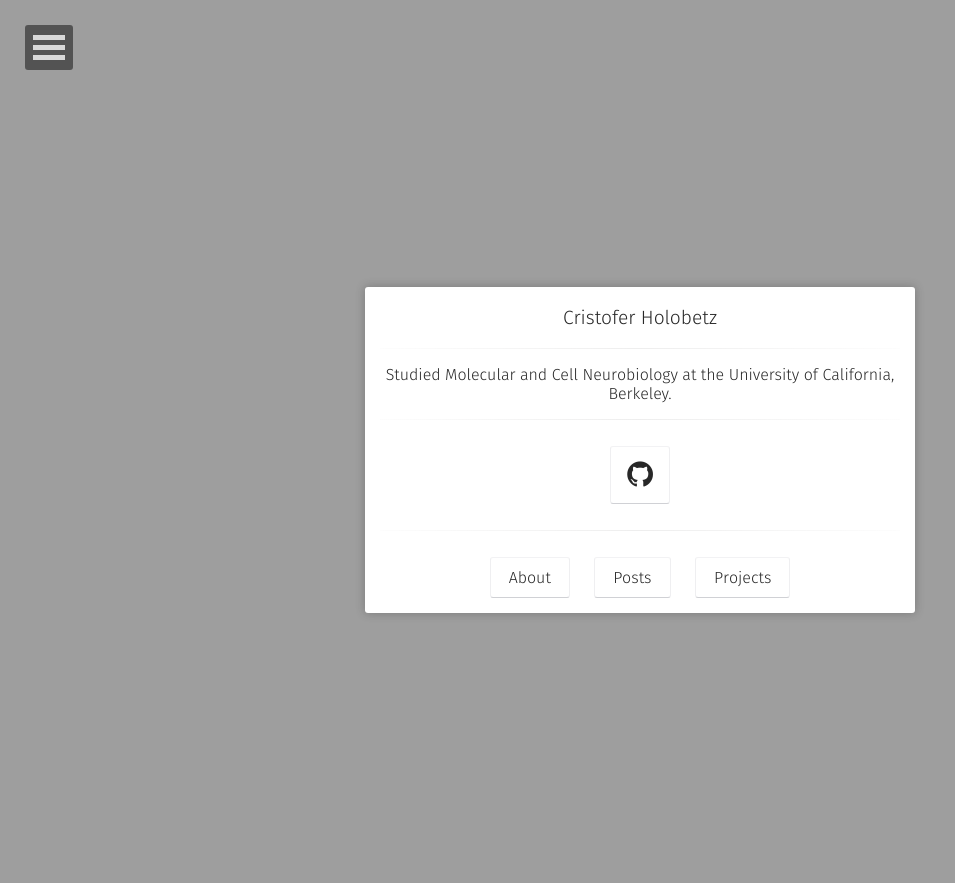
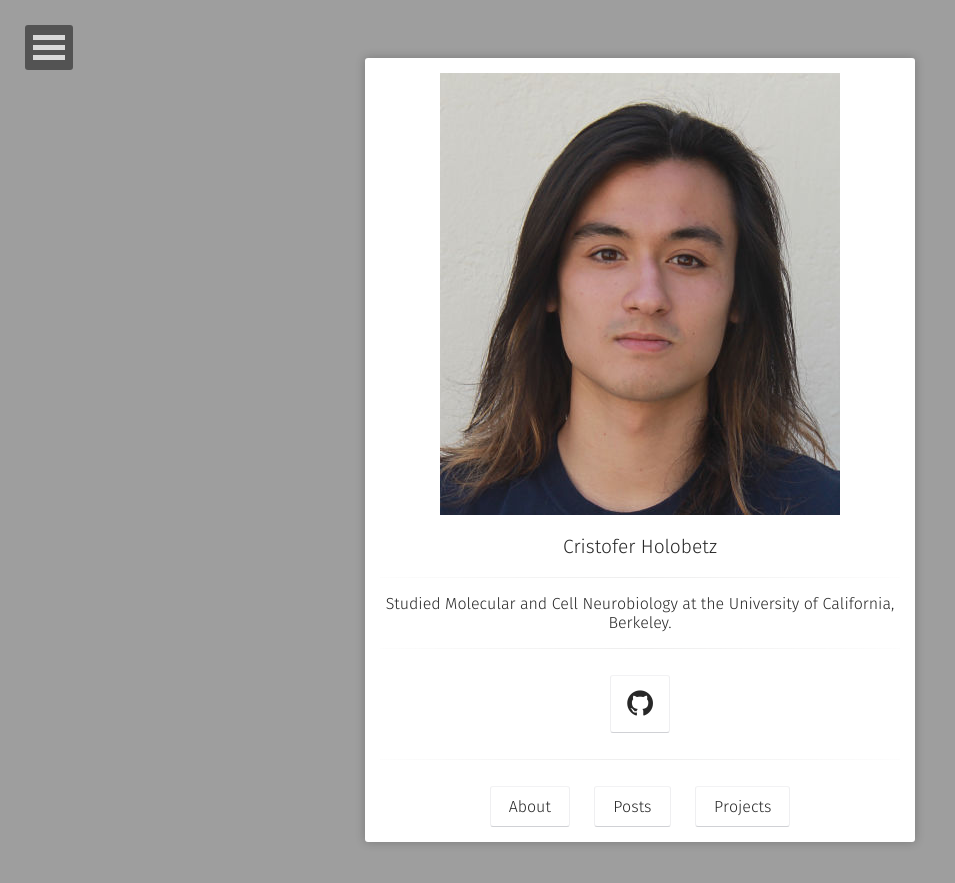
Before and after one commit to cristofer-holobetz/cristofer-holobetz.github.io, a Jekyll site: the page built from index.html, in a window 1280 px wide. Shown: the top 883 px of the page, without its empty margins (0-955 px from the left). Built offline with Jekyll 4.4.1, drawn with Linux system fonts in a browser that asks for light colours; some web fonts are replaced.

Commit message:
Fiddling around trying to figure out exactly what I can delete and get rid of the spinning of the profile picture, without getting rid of the actual picture.

```diff
--- a/_layouts/home.html
+++ b/_layouts/home.html
@@ -16,7 +16,7 @@
         <div class="container animated fadeIn">
             <div class="row">
                     <a href="{{ site.url }}">
-                        <!--<img src="{{ site.logo }}" class="img-circle zoombtn animated rotateIn">-->
+                        <img src="{{ site.logo }}"> <!--class="img-circle zoombtn animated rotateIn"-->
                     </a>
                     <h3 class="title">
                         <a class="zoombtn" href="{{ site.url }}">
```
Also changed, not shown: 1 other file.
